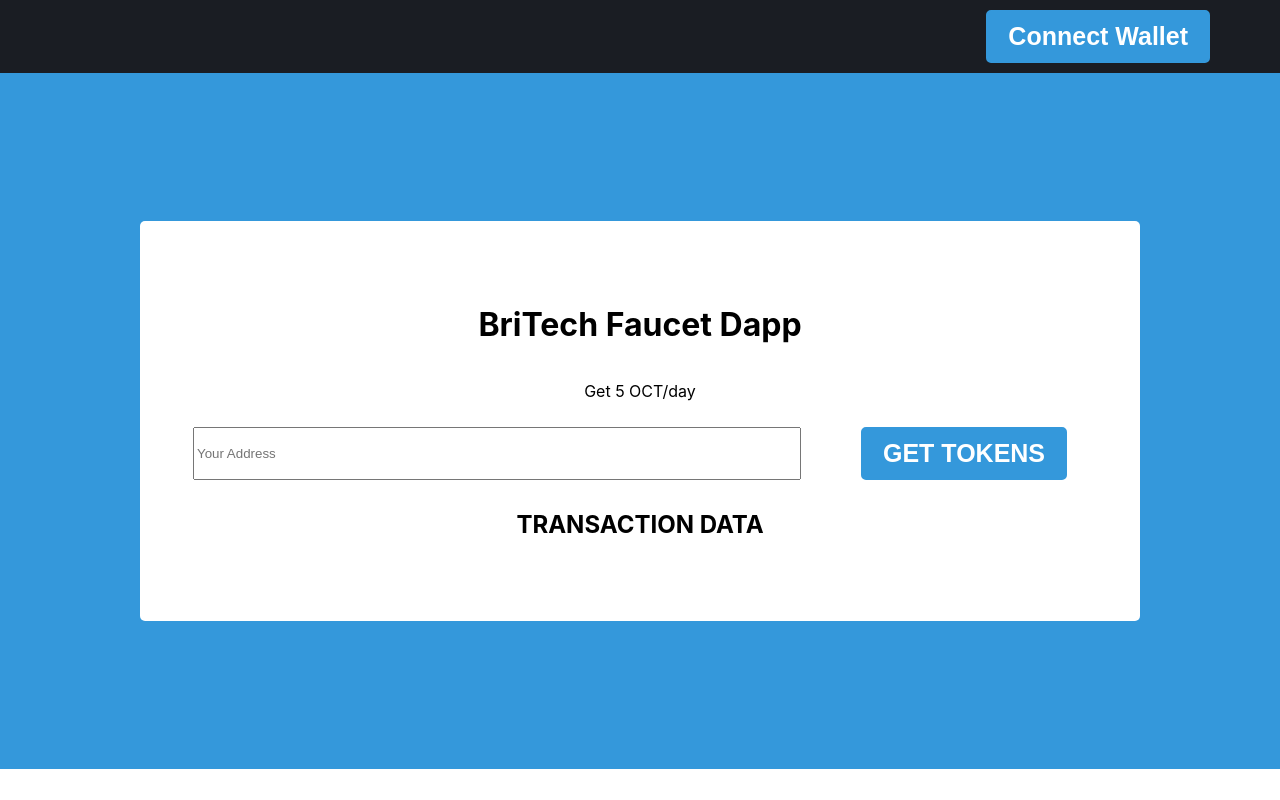
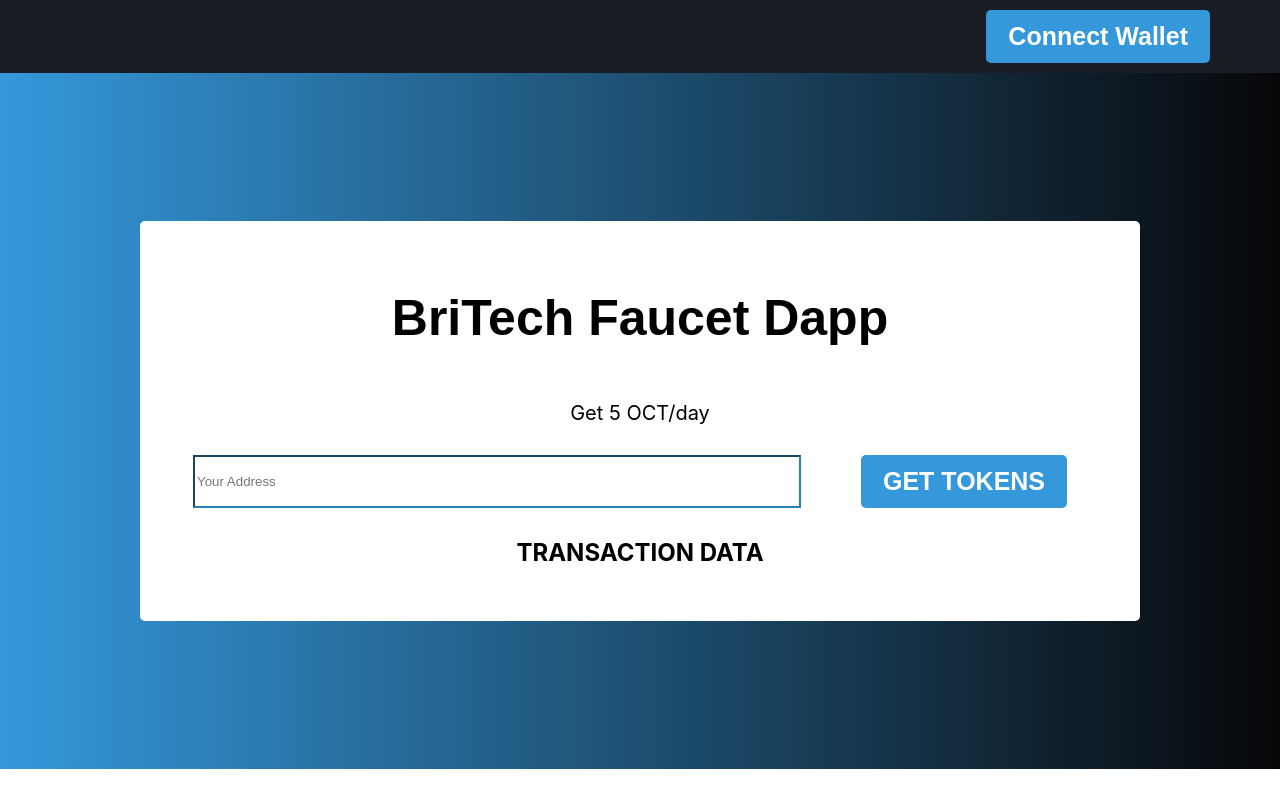
Before and after one commit to Bryanmankind/Dax_Faucet_Dapp, a React (Create React App) app in the folder dax_faucet_dapp/: page / in a window 1280 px wide. Built offline with nearby package versions, Linux system fonts and the light colour scheme.

Commit message:
Dax-faucet-dapp

```diff
--- a/dax_faucet_dapp/src/App.css
+++ b/dax_faucet_dapp/src/App.css
@@ -35,7 +35,8 @@ button:hover {
 }
 
 .faucetBody {
-  background-color: #3498db;
+  background-image: linear-gradient(to left, #070709, #3498db);
+  background-color: black;
   display: flex;
   align-items: center;
   justify-content: center;
@@ -53,6 +54,19 @@ button:hover {
   justify-content: center;
 }
 
+
+
+.faucetApp h1 {
+  font-weight: bold;
+  font-family: sans-serif;
+  font-size: 50px;
+}
+
+.faucetApp p {
+  font-size: 20px;
+
+}
+
 .getFaucet{
   display: flex;
   margin-right: 20px;
@@ -61,6 +75,7 @@ button:hover {
 .getFaucet input {
   width: 600px;
   margin: 10px;
+  border-color: #2980b9;
 }
 .getFaucet button {
   margin: 10px;
--- a/dax_faucet_dapp/src/App.js
+++ b/dax_faucet_dapp/src/App.js
@@ -66,8 +66,10 @@ function App() {
     </div>
     <div className="faucetBody">
       <div className="faucetApp">
-      <h1>BriTech Faucet Dapp</h1>
-       <p>Get 5 OCT/day</p>
+        <h1>BriTech Faucet Dapp</h1>
+
+        <p>Get 5 OCT/day</p>
+
         <div className="getFaucet">
 
         <input placeholder="Your Address" type="text"/>
```
